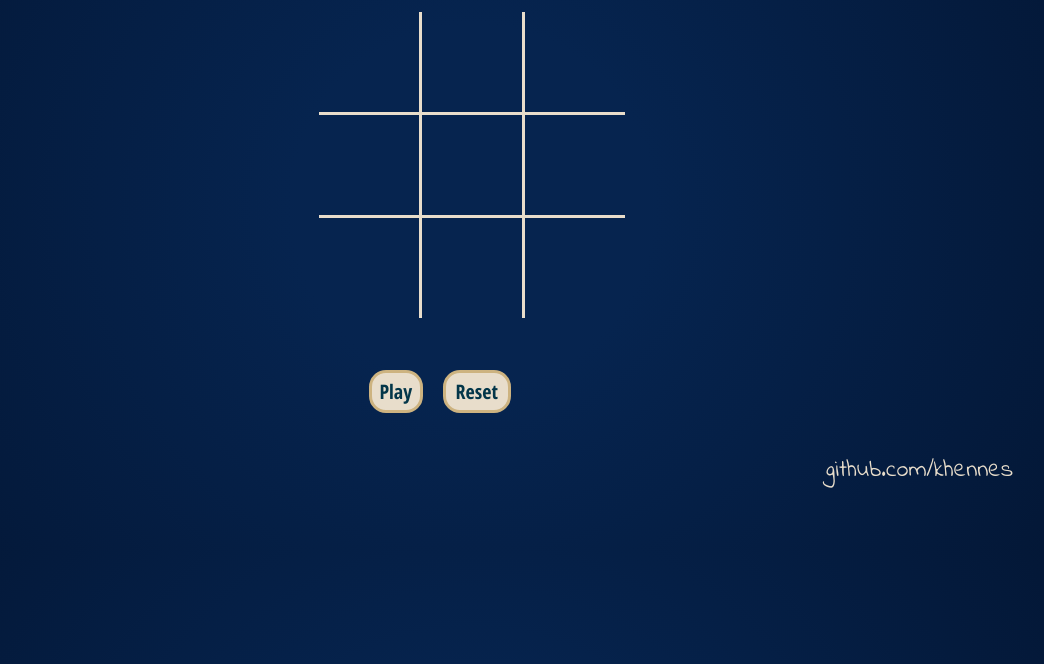
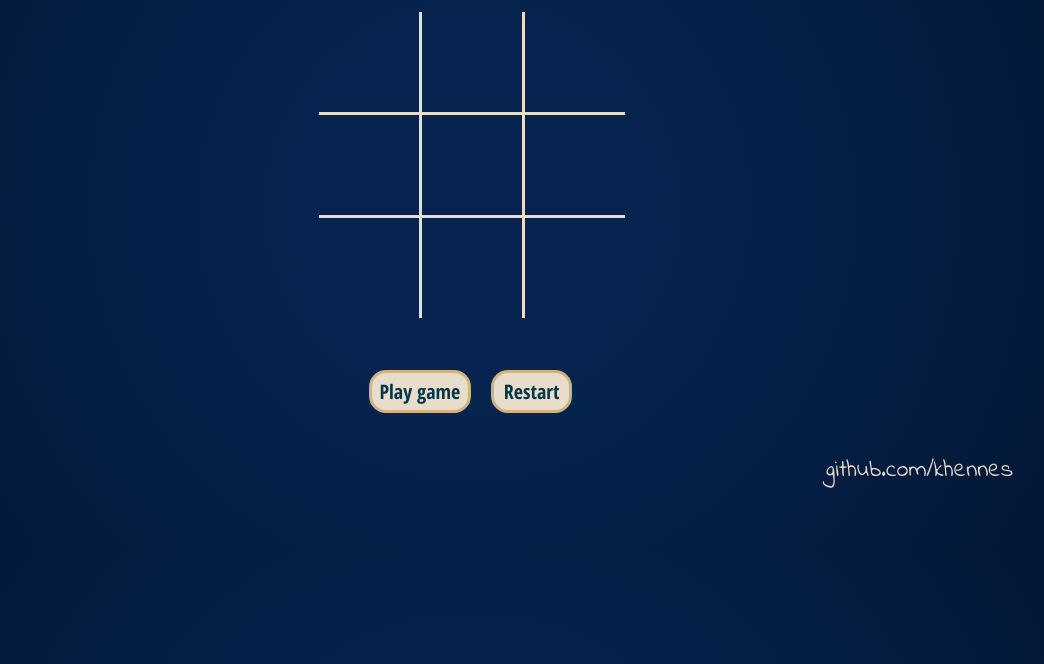
Before and after one commit to khennes/tic-tac-toe, a plain HTML site: page index.html in a window 1280 px wide. Shown: the part 136-800 px from the top of the page, without its empty margins (167-1211 px from the left). Drawn offline with Linux system fonts and the light colour scheme.

Commit message:
Rename buttons (again)

```diff
--- a/index.html
+++ b/index.html
@@ -20,8 +20,8 @@
     <div id="s8" class="box"></div>
   </div>
   <div id="play-game">
-    <input id="play" type="button" value="Play">
-    <input id="restart" type="button" value="Reset">
+    <input id="play" type="button" value="Play game">
+    <input id="restart" type="button" value="Restart">
   </div>
   <div id="contact">github.com/khennes</div>
   <script src="ttt.js"></script>
```
